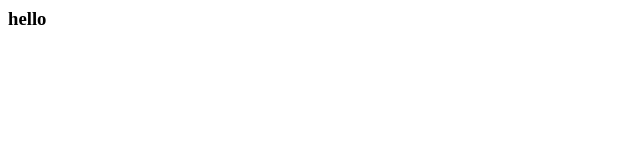
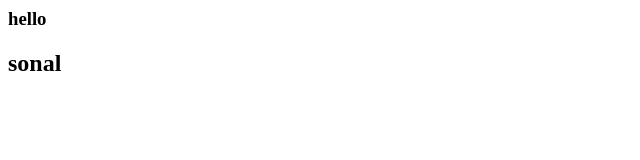
Before and after one commit to sonalkadam1686/demopractice, a plain HTML site: page index.html in a window 1280 px wide. Shown: the full height of the page, 0-640 px from the left. Drawn offline with Linux system fonts and the light colour scheme.

Commit message:
add newline

```diff
--- a/index.html
+++ b/index.html
@@ -1 +1,2 @@
 <h3>hello</h3>
+<h2>sonal</h2>
```
